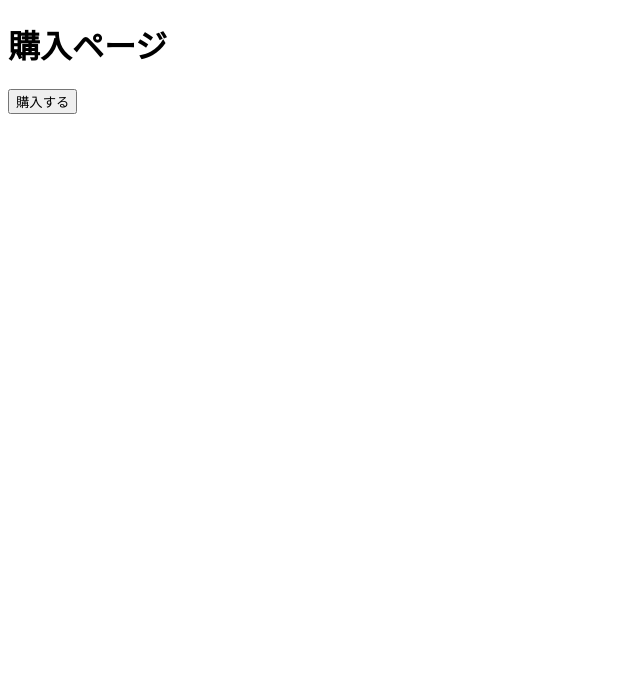
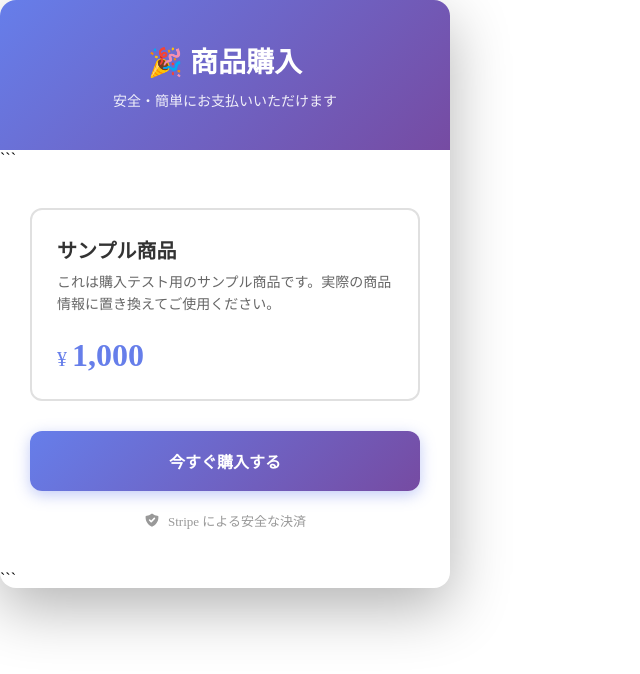
Before and after one commit to Tsfuture/suguraku-web, a plain HTML site: page buy.html in a window 1280 px wide. Shown: the whole page, without its empty margins (0-640 px from the left). Drawn offline with Linux system fonts and the light colour scheme.

Commit message:
Refactor buy.html for improved structure and styling

````diff
--- a/buy.html
+++ b/buy.html
@@ -1,19 +1,258 @@
 <!DOCTYPE html>
-<html>
-  <body>
-    <h1>購入ページ</h1>
-    <button id="checkoutBtn">購入する</button>
 
-    <script>
-      const API_BASE = "https://suguraku-web.vercel.app/api";
+<html lang="ja">
+<head>
+  <meta charset="UTF-8">
+  <meta name="viewport" content="width=device-width, initial-scale=1.0">
+  <title>商品購入 - Suguraku</title>
+  <style>
+    * {
+      margin: 0;
+      padding: 0;
+      box-sizing: border-box;
+    }
 
-      document.getElementById("checkoutBtn").onclick = async () => {
-        const res = await fetch(`${API_BASE}/checkout`, {
-          method: "POST",
+```
+body {
+  font-family: -apple-system, BlinkMacSystemFont, 'Segoe UI', Roboto, 'Helvetica Neue', Arial, sans-serif;
+  background: linear-gradient(135deg, #667eea 0%, #764ba2 100%);
+  min-height: 100vh;
+  display: flex;
+  align-items: center;
+  justify-content: center;
+  padding: 20px;
+}
+
+.container {
+  background: white;
+  border-radius: 16px;
+  box-shadow: 0 20px 60px rgba(0,0,0,0.3);
+  max-width: 450px;
+  width: 100%;
+  overflow: hidden;
+}
+
+.header {
+  background: linear-gradient(135deg, #667eea 0%, #764ba2 100%);
+  color: white;
+  padding: 40px 30px;
+  text-align: center;
+}
+
+.header h1 {
+  font-size: 28px;
+  margin-bottom: 10px;
+}
+
+.header p {
+  opacity: 0.9;
+  font-size: 14px;
+}
+
+.content {
+  padding: 40px 30px;
+}
+
+.product-card {
+  border: 2px solid #e0e0e0;
+  border-radius: 12px;
+  padding: 25px;
+  margin-bottom: 30px;
+  transition: all 0.3s ease;
+}
+
+.product-card:hover {
+  border-color: #667eea;
+  box-shadow: 0 4px 12px rgba(102, 126, 234, 0.15);
+}
+
+.product-name {
+  font-size: 20px;
+  font-weight: 600;
+  color: #333;
+  margin-bottom: 8px;
+}
+
+.product-description {
+  color: #666;
+  font-size: 14px;
+  line-height: 1.6;
+  margin-bottom: 20px;
+}
+
+.price {
+  font-size: 32px;
+  font-weight: 700;
+  color: #667eea;
+  display: flex;
+  align-items: baseline;
+  gap: 5px;
+}
+
+.price-currency {
+  font-size: 20px;
+  font-weight: 500;
+}
+
+.buy-button {
+  width: 100%;
+  background: linear-gradient(135deg, #667eea 0%, #764ba2 100%);
+  color: white;
+  border: none;
+  padding: 18px;
+  border-radius: 12px;
+  font-size: 16px;
+  font-weight: 600;
+  cursor: pointer;
+  transition: all 0.3s ease;
+  box-shadow: 0 4px 15px rgba(102, 126, 234, 0.4);
+}
+
+.buy-button:hover {
+  transform: translateY(-2px);
+  box-shadow: 0 6px 20px rgba(102, 126, 234, 0.6);
+}
+
+.buy-button:active {
+  transform: translateY(0);
+}
+
+.buy-button:disabled {
+  opacity: 0.6;
+  cursor: not-allowed;
+  transform: none;
+}
+
+.security-badge {
+  display: flex;
+  align-items: center;
+  justify-content: center;
+  gap: 8px;
+  margin-top: 20px;
+  color: #999;
+  font-size: 13px;
+}
+
+.security-badge svg {
+  width: 16px;
+  height: 16px;
+}
+
+.loading {
+  display: none;
+  text-align: center;
+  margin-top: 20px;
+  color: #667eea;
+  font-size: 14px;
+}
+
+.loading.active {
+  display: block;
+}
+
+.error-message {
+  display: none;
+  background: #fee;
+  border: 1px solid #fcc;
+  color: #c33;
+  padding: 15px;
+  border-radius: 8px;
+  margin-top: 20px;
+  font-size: 14px;
+}
+
+.error-message.active {
+  display: block;
+}
+```
+
+  </style>
+</head>
+<body>
+  <div class="container">
+    <div class="header">
+      <h1>🎉 商品購入</h1>
+      <p>安全・簡単にお支払いいただけます</p>
+    </div>
+
+```
+<div class="content">
+  <div class="product-card">
+    <div class="product-name">サンプル商品</div>
+    <div class="product-description">
+      これは購入テスト用のサンプル商品です。実際の商品情報に置き換えてご使用ください。
+    </div>
+    <div class="price">
+      <span class="price-currency">¥</span>
+      <span>1,000</span>
+    </div>
+  </div>
+
+  <button id="checkout-button" class="buy-button">
+    今すぐ購入する
+  </button>
+
+  <div class="security-badge">
+    <svg fill="currentColor" viewBox="0 0 20 20">
+      <path fill-rule="evenodd" d="M2.166 4.999A11.954 11.954 0 0010 1.944 11.954 11.954 0 0017.834 5c.11.65.166 1.32.166 2.001 0 5.225-3.34 9.67-8 11.317C5.34 16.67 2 12.225 2 7c0-.682.057-1.35.166-2.001zm11.541 3.708a1 1 0 00-1.414-1.414L9 10.586 7.707 9.293a1 1 0 00-1.414 1.414l2 2a1 1 0 001.414 0l4-4z" clip-rule="evenodd"/>
+    </svg>
+    Stripe による安全な決済
+  </div>
+
+  <div id="loading" class="loading">
+    決済ページへ移動中...
+  </div>
+
+  <div id="error-message" class="error-message"></div>
+</div>
+```
+
+  </div>
+
+  <script>
+    const button = document.getElementById('checkout-button');
+    const loading = document.getElementById('loading');
+    const errorMessage = document.getElementById('error-message');
+
+    button.addEventListener('click', async () => {
+      // ボタンを無効化
+      button.disabled = true;
+      button.textContent = '処理中...';
+      loading.classList.add('active');
+      errorMessage.classList.remove('active');
+
+      try {
+        // API を呼び出し
+        const response = await fetch('/api/checkout', {
+          method: 'POST',
+          headers: {
+            'Content-Type': 'application/json',
+          },
         });
-        const data = await res.json();
-        window.location.href = data.url;
-      };
-    </script>
-  </body>
+
+        const data = await response.json();
+
+        if (!response.ok) {
+          throw new Error(data.error || 'エラーが発生しました');
+        }
+
+        // Stripe チェックアウトページへリダイレクト
+        if (data.url) {
+          window.location.href = data.url;
+        } else {
+          throw new Error('チェックアウトURLが取得できませんでした');
+        }
+
+      } catch (error) {
+        console.error('Error:', error);
+        errorMessage.textContent = `エラー: ${error.message}`;
+        errorMessage.classList.add('active');
+        button.disabled = false;
+        button.textContent = '今すぐ購入する';
+        loading.classList.remove('active');
+      }
+    });
+  </script>
+
+</body>
 </html>
````
